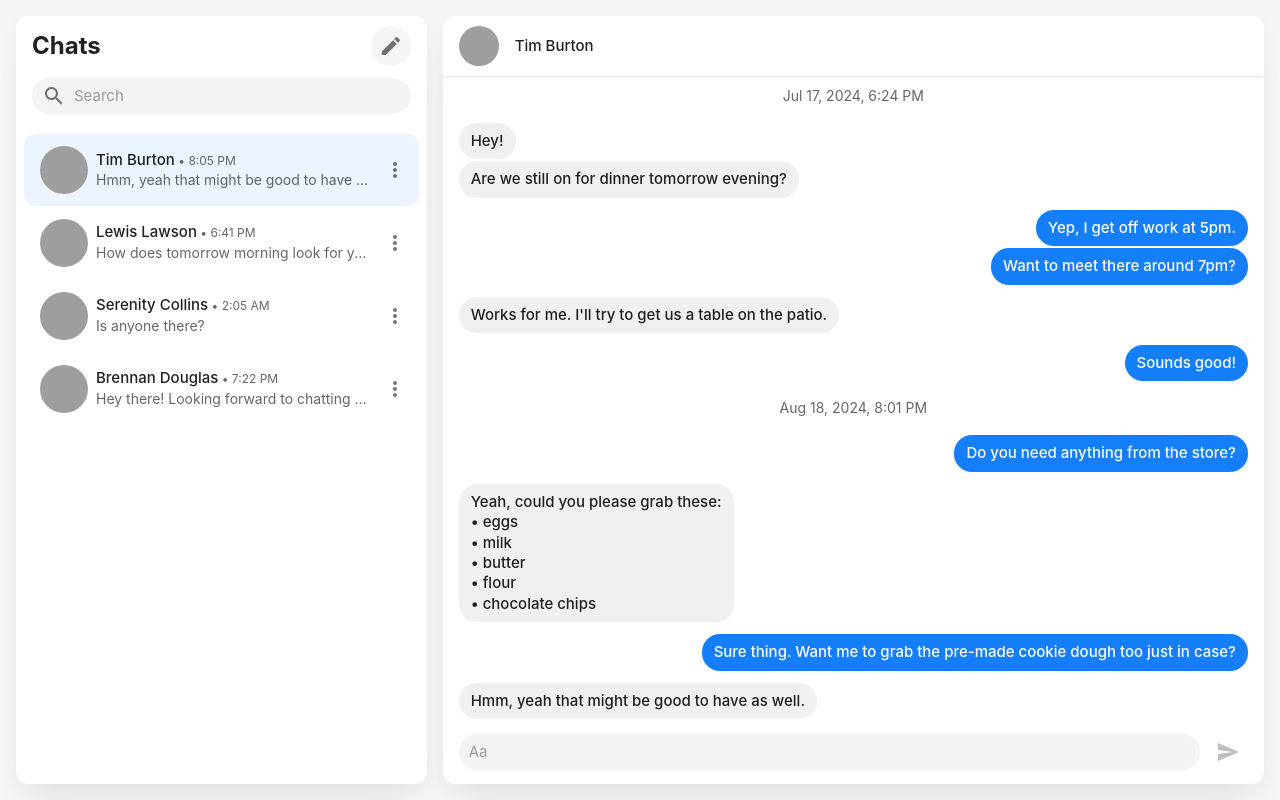
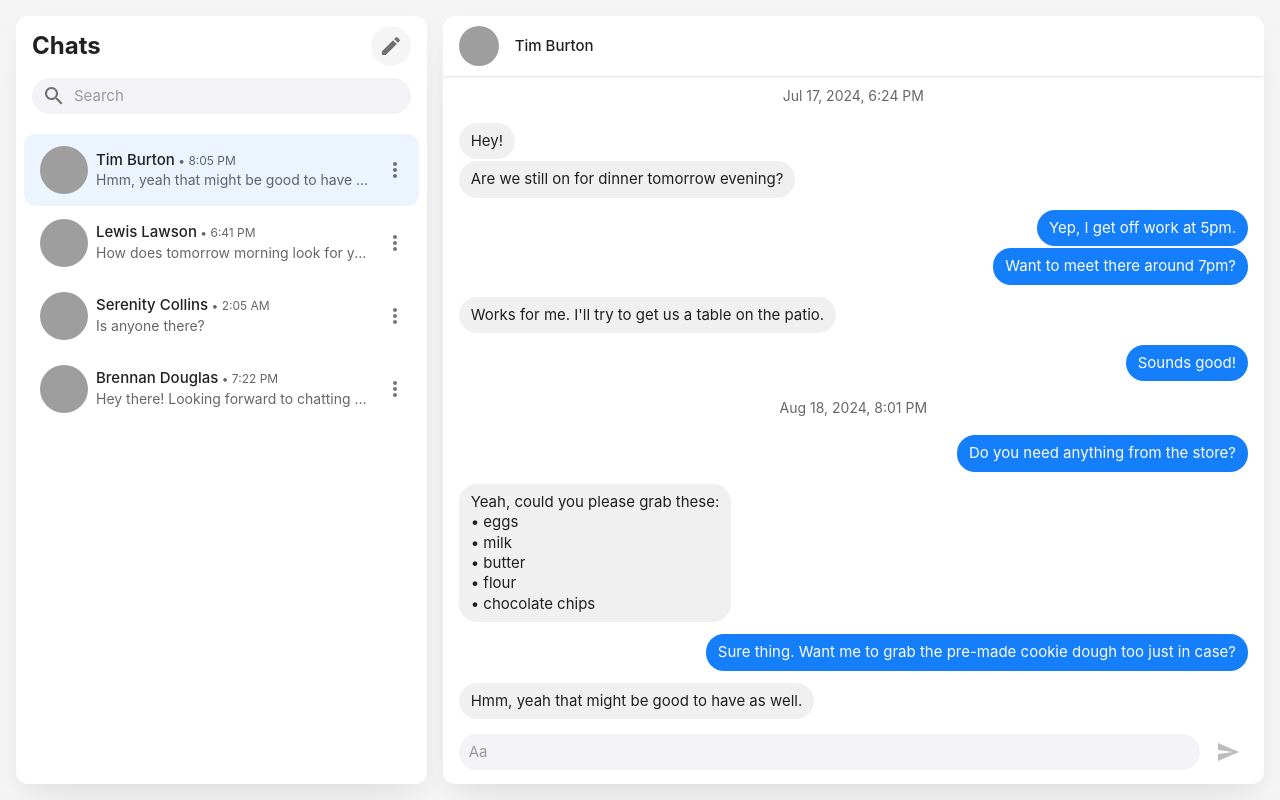
Before and after one commit to gauravtamhan/chat-app-frontend, a React (Vite) app: page / in a window 1280 px wide. Built offline with nearby package versions, Linux system fonts and the light colour scheme; grey boxes are pictures that could not be loaded.

Commit message:
Update bubble text styles

```diff
--- a/src/App/ChatDetails/ThreadDetails.tsx
+++ b/src/App/ChatDetails/ThreadDetails.tsx
@@ -123,7 +123,6 @@ const MessageBubble = ({
           <Typography
             variant="body1"
             color={textColor}
-            fontWeight={500}
             sx={{ whiteSpace: 'pre-line' }}
           >
             {content}
```
